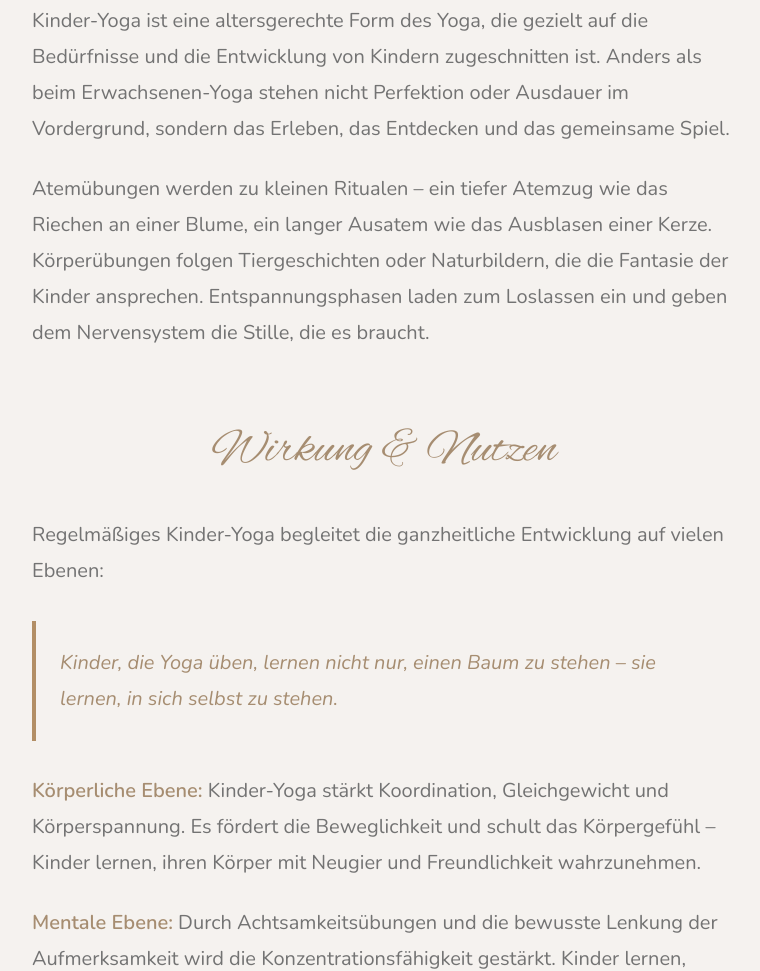
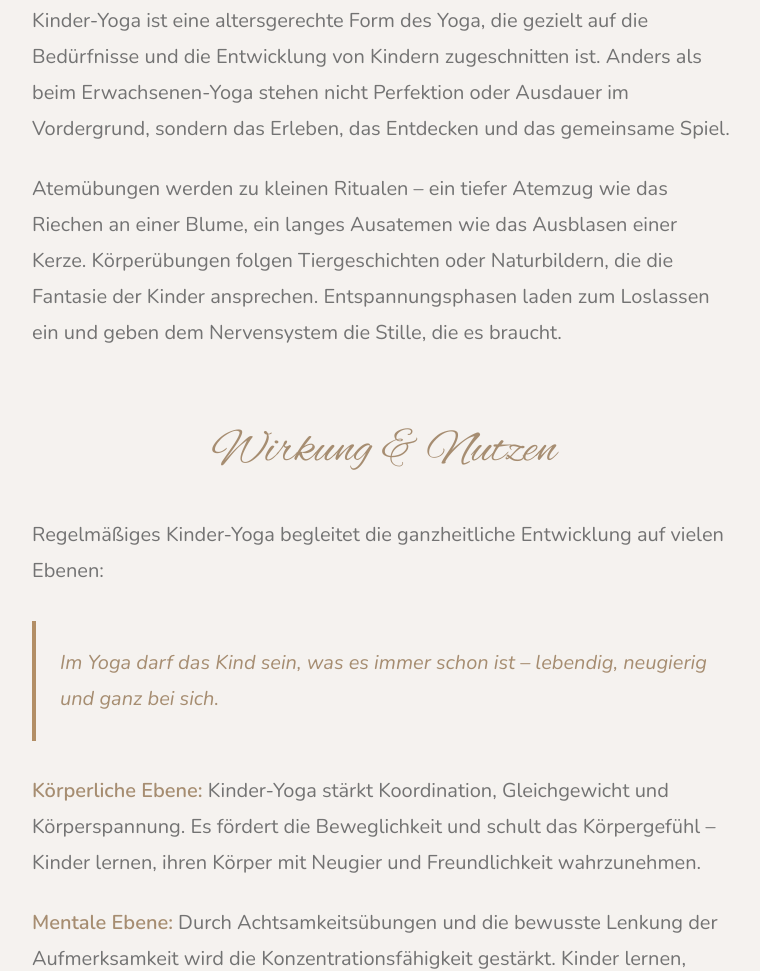
Before and after one commit to Herzenergie-Yoga/herzenergie-yoga.github.io, an Astro site: page /kurse/kinder-yoga in a window 1280 px wide. Shown: the part 1283-2254 px from the top of the page, without its empty margins (256-1016 px from the left). Built offline with nearby package versions, Linux system fonts and the light colour scheme; Astro itself is replaced by a stand-in of ours; a web font is replaced by a local one.

Commit message:
Update text

```diff
--- a/src/pages/kurse/kinder-yoga.astro
+++ b/src/pages/kurse/kinder-yoga.astro
@@ -17,13 +17,13 @@ import Layout from '../../layouts/Layout.astro';
 
   <p>Kinder-Yoga ist eine altersgerechte Form des Yoga, die gezielt auf die Bedürfnisse und die Entwicklung von Kindern zugeschnitten ist. Anders als beim Erwachsenen-Yoga stehen nicht Perfektion oder Ausdauer im Vordergrund, sondern das Erleben, das Entdecken und das gemeinsame Spiel.</p>
 
-  <p>Atemübungen werden zu kleinen Ritualen – ein tiefer Atemzug wie das Riechen an einer Blume, ein langer Ausatem wie das Ausblasen einer Kerze. Körperübungen folgen Tiergeschichten oder Naturbildern, die die Fantasie der Kinder ansprechen. Entspannungsphasen laden zum Loslassen ein und geben dem Nervensystem die Stille, die es braucht.</p>
+  <p>Atemübungen werden zu kleinen Ritualen – ein tiefer Atemzug wie das Riechen an einer Blume, ein langes Ausatemen wie das Ausblasen einer Kerze. Körperübungen folgen Tiergeschichten oder Naturbildern, die die Fantasie der Kinder ansprechen. Entspannungsphasen laden zum Loslassen ein und geben dem Nervensystem die Stille, die es braucht.</p>
 
   <h2>Wirkung & Nutzen</h2>
 
   <p>Regelmäßiges Kinder-Yoga begleitet die ganzheitliche Entwicklung auf vielen Ebenen:</p>
 
-  <blockquote>Kinder, die Yoga üben, lernen nicht nur, einen Baum zu stehen – sie lernen, in sich selbst zu stehen.</blockquote>
+  <blockquote>Im Yoga darf das Kind sein, was es immer schon ist – lebendig, neugierig und ganz bei sich.</blockquote>
 
   <p><strong>Körperliche Ebene:</strong> Kinder-Yoga stärkt Koordination, Gleichgewicht und Körperspannung. Es fördert die Beweglichkeit und schult das Körpergefühl – Kinder lernen, ihren Körper mit Neugier und Freundlichkeit wahrzunehmen.</p>
 
```
